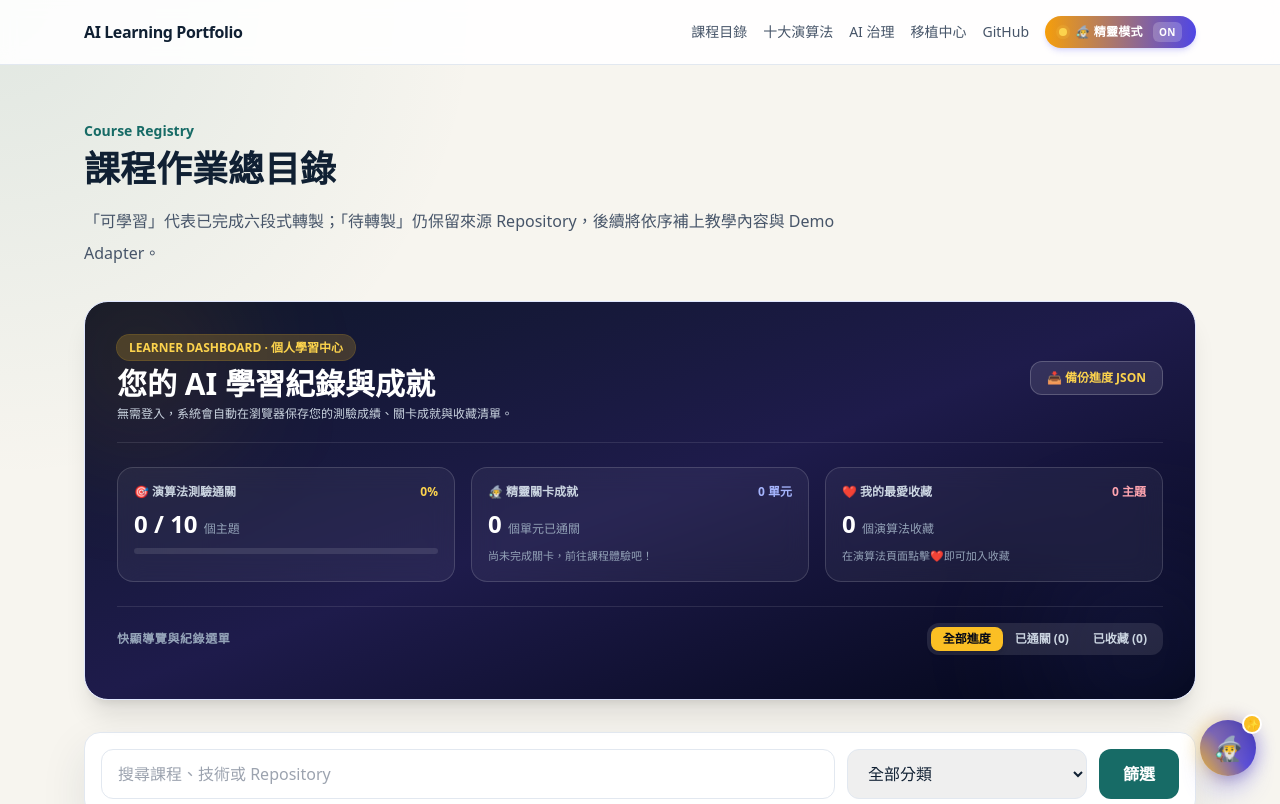
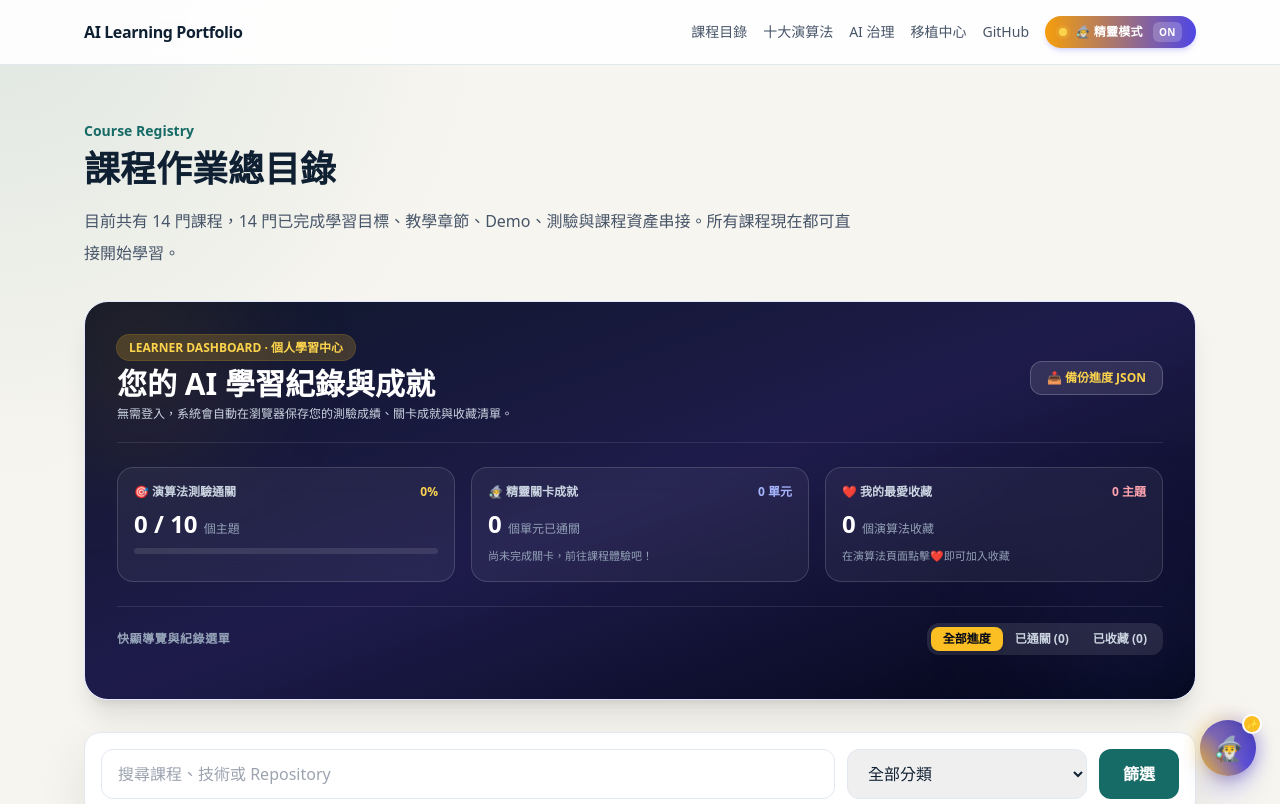
Before and after one commit to gshan1209-cell/AI-Learning-Portfolio, a Next.js app: page /courses in a window 1280 px wide. Shown: the top 804 px of the page. Built offline with nearby package versions, Linux system fonts and the light colour scheme.

Commit message:
feat: show live publication status in course catalog

```diff
--- a/src/app/courses/page.tsx
+++ b/src/app/courses/page.tsx
@@ -5,18 +5,24 @@ import { getAllCourses, getCourseCategories } from "@/lib/course-repository";
 export const metadata = { title: "課程目錄" };
 
 export default function CoursesPage({ searchParams }: { searchParams: { q?: string; category?: string } }) {
+  const allCourses = getAllCourses();
   const courses = getAllCourses({ query: searchParams.q, category: searchParams.category });
   const categories = getCourseCategories();
+  const publishedCount = allCourses.filter((course) => course.status === "published").length;
+  const pendingCount = allCourses.length - publishedCount;
 
   return (
     <main className="mx-auto max-w-6xl px-5 py-14">
       <p className="text-sm font-bold text-brand">Course Registry</p>
       <h1 className="mt-2 text-4xl font-black text-ink">課程作業總目錄</h1>
       <p className="mt-4 max-w-3xl leading-8 text-slate-600">
-        「可學習」代表已完成六段式轉製；「待轉製」仍保留來源 Repository，後續將依序補上教學內容與 Demo Adapter。
+        目前共有 {allCourses.length} 門課程，{publishedCount} 門已完成學習目標、教學章節、Demo、測驗與課程資產串接。
+        {pendingCount > 0
+          ? `另有 ${pendingCount} 門仍在轉製中。`
+          : "所有課程現在都可直接開始學習。"}
       </p>
 
-      <LearnerProgressHub totalCoursesCount={courses.length} />
+      <LearnerProgressHub totalCoursesCount={allCourses.length} />
 
       <form className="mt-8 grid gap-3 rounded-2xl border border-slate-200 bg-white p-4 shadow-soft md:grid-cols-[1fr_240px_auto]">
         <input name="q" defaultValue={searchParams.q} placeholder="搜尋課程、技術或 Repository" className="rounded-xl border border-slate-200 px-4 py-3 outline-none focus:border-brand" />
```
